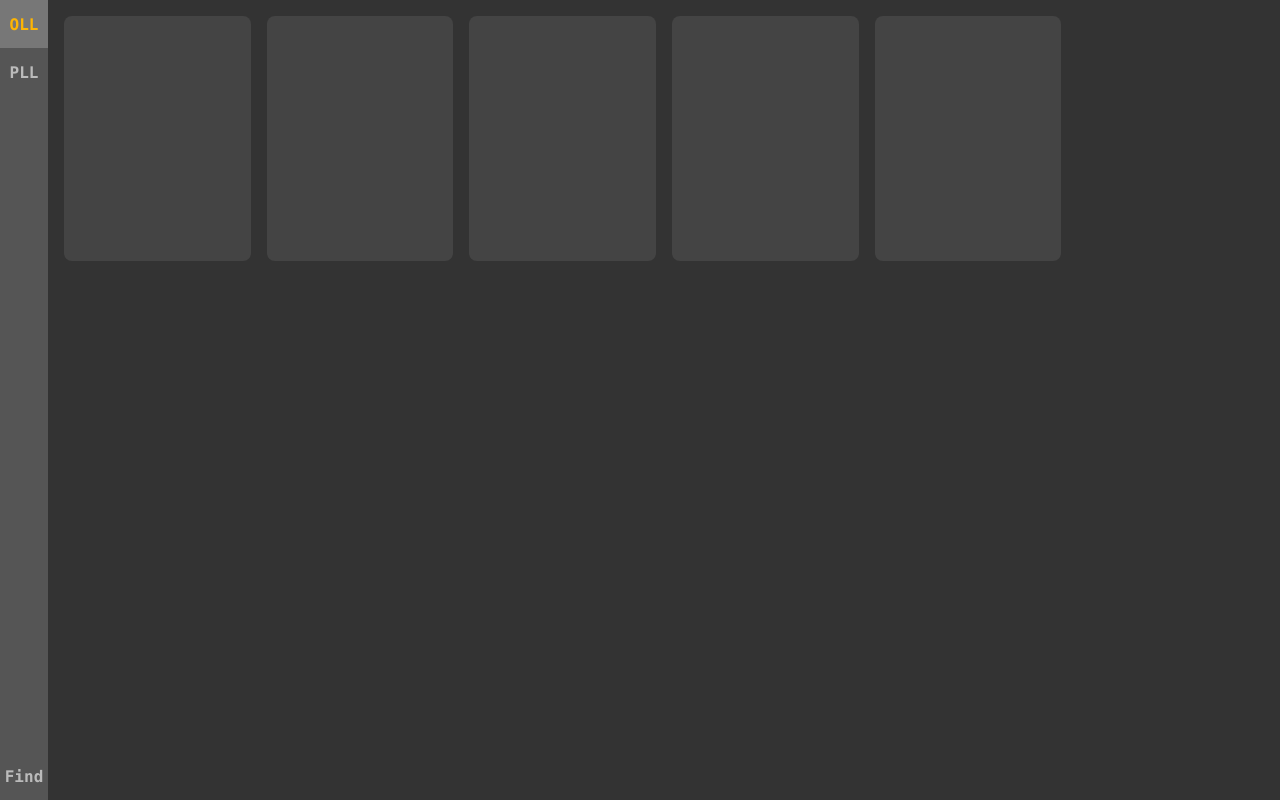
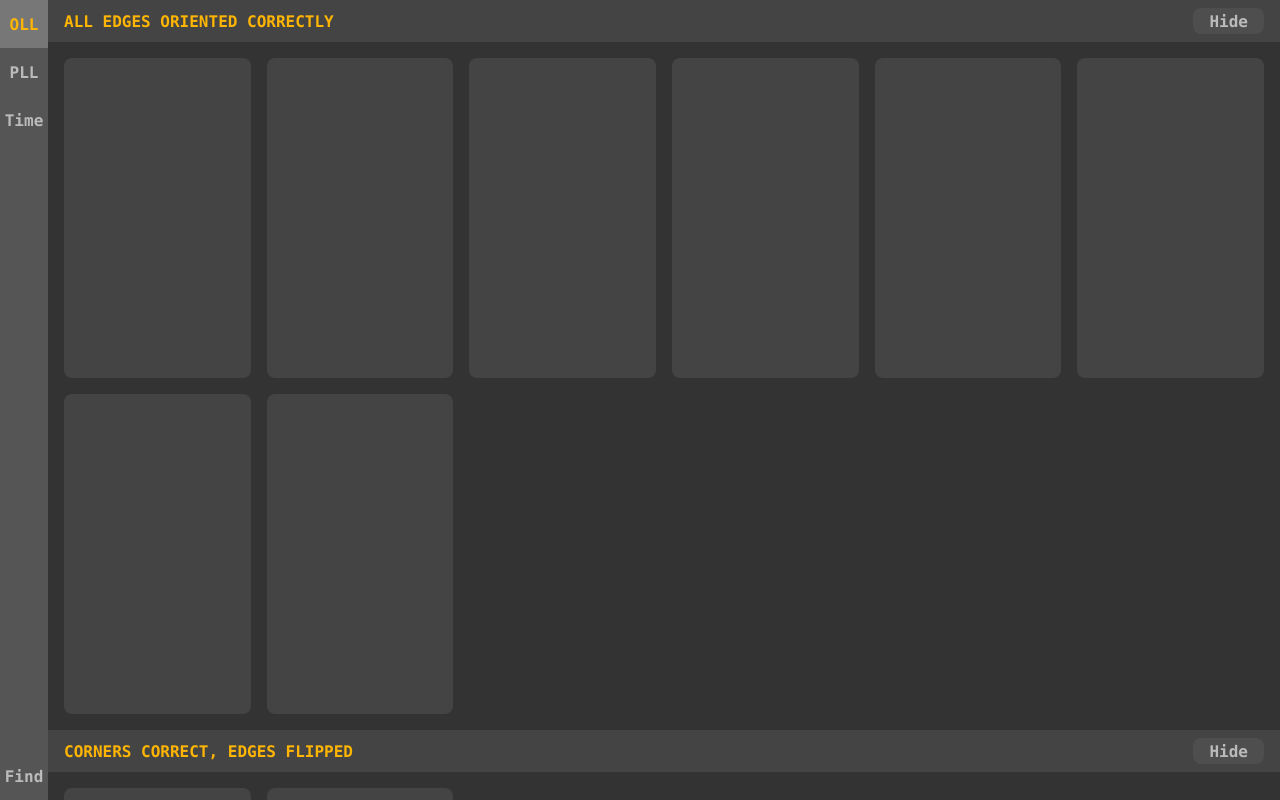
Before and after one commit to DonutLaser/kubik, a Svelte app: page / in a window 1280 px wide. Built offline with nearby package versions, Linux system fonts and the light colour scheme.

Commit message:
Implementing oll patterns (wip)

```diff
--- a/src/Main.svelte
+++ b/src/Main.svelte
@@ -36,6 +36,10 @@
 <div class="main">
     {#if tab === "oll"}
         <Oll />
+    {:else if tab === "pll"}
+        Pll tab
+    {:else if tab === "time"}
+        Time tab
     {/if}
 
     {#if searchType === "oll"}
--- a/src/OLL.svelte
+++ b/src/OLL.svelte
@@ -1,13 +1,14 @@
 <script lang="ts">
-    import OllShape from "./OLLShape.svelte";
+    import OllSection from "./OLLSection.svelte";
+    import patterns from "./data/patterns";
+
+    console.log(patterns);
 </script>
 
 <div class="oll">
-    <OllShape />
-    <OllShape />
-    <OllShape />
-    <OllShape />
-    <OllShape />
+    {#each patterns as section}
+        <OllSection title={section.title} patterns={section.patterns} />
+    {/each}
 </div>
 
 <style>
@@ -15,13 +16,6 @@
         width: 100%;
         height: 100%;
 
-        display: grid;
-        grid-template-columns: repeat(6, 1fr);
-        grid-template-rows: repeat(3, 1fr);
-
-        column-gap: 1rem;
-        row-gap: 1rem;
-
-        padding: 1rem;
+        overflow-y: auto;
     }
 </style>
--- /dev/null
+++ b/src/OLLSection.svelte
@@ -0,0 +1,122 @@
+<script lang="ts">
+    import OllShape from "./OLLShape.svelte";
+    import type { Pattern } from "./scripts/types";
+
+    export let title = "Title";
+    export let patterns: Pattern[] = [];
+
+    let showing = true;
+
+    function onHideClick() {
+        showing = !showing;
+    }
+</script>
+
+<div class="oll-section">
+    <div class="oll-section-header" class:with-border={!showing}>
+        <div class="left">{title}</div>
+        <div class="right">
+            <button on:click={onHideClick}>{showing ? "Hide" : "Show"}</button>
+        </div>
+    </div>
+    {#if showing}
+        <div class="oll-section-body">
+            {#each patterns as pattern}
+                <OllShape />
+            {/each}
+        </div>
+    {/if}
+</div>
+
+<style>
+    .oll-section {
+        display: flex;
+        flex-direction: column;
+
+        width: 100%;
+    }
+
+    .oll-section-header {
+        display: flex;
+        align-items: center;
+        justify-content: flex-start;
+
+        width: 100%;
+        height: 42px;
+
+        padding-left: 1rem;
+        padding-right: 1rem;
+        padding-top: 0.5rem;
+        padding-bottom: 0.5rem;
+
+        background-color: #444;
+        color: #feb503;
+
+        font-family: Consolas;
+        font-size: 1rem;
+        font-weight: 600;
+    }
+
+    .oll-section-header.with-border {
+        border-bottom: 1px solid #333;
+    }
+
+    .oll-section-header .left,
+    .oll-section-header .right {
+        display: flex;
+        flex: 1;
+        align-items: center;
+
+        height: 100%;
+    }
+
+    button {
+        height: 100%;
+
+        padding-left: 1rem;
+        padding-right: 1rem;
+
+        background-color: rgba(255, 255, 255, 0.05);
+        color: #bbb;
+
+        border-radius: 0.5rem;
+        border: none;
+
+        font-family: Consolas;
+        font-size: 1rem;
+        font-weight: 600;
+    }
+
+    button:hover {
+        background-color: rgba(255, 255, 255, 0.1);
+        cursor: pointer;
+    }
+
+    button:active {
+        background-color: rgba(255, 255, 255, 0.2);
+    }
+
+    .oll-sect .oll-section-header .left {
+        justify-content: flex-start;
+    }
+
+    .oll-section-header .right {
+        justify-content: flex-end;
+    }
+
+    .oll-section-body {
+        flex: 1;
+
+        display: grid;
+        grid-template-columns: repeat(6, 1fr);
+        grid-template-rows: auto;
+
+        width: 100%;
+        min-height: 320px;
+
+        column-gap: 1rem;
+        row-gap: 1rem;
+
+        padding: 1rem;
+    }
+</style>
--- a/src/OLLShape.svelte
+++ b/src/OLLShape.svelte
@@ -8,8 +8,16 @@
         width: 100%;
         height: 100%;
 
+        min-height: 320px;
+
         background-color: #444;
 
         border-radius: 0.5rem;
     }
+
+    .oll-shape:hover {
+        box-shadow: 0px 0px 20px 0px rgba(0, 0, 0, 0.25);
+        transform: scale(1.02);
+        cursor: pointer;
+    }
 </style>
--- a/src/Toolbar.svelte
+++ b/src/Toolbar.svelte
@@ -51,6 +51,12 @@
             on:click={() => {
                 onTabClick("pll");
             }}>PLL</button
+        >
+        <button
+            class:active={activeTab === "time"}
+            on:click={() => {
+                onTabClick("time");
+            }}>Time</button
         >
     </div>
     <div class="bottom">
--- /dev/null
+++ b/src/data/patterns.ts
@@ -0,0 +1,130 @@
+export default [
+    {
+        title: "ALL EDGES ORIENTED CORRECTLY",
+        patterns: [
+            { pattern: null, solution: '' },
+            { pattern: null, solution: '' },
+            { pattern: null, solution: '' },
+            { pattern: null, solution: '' },
+            { pattern: null, solution: '' },
+            { pattern: null, solution: '' },
+            { pattern: null, solution: '' },
+            { pattern: null, solution: '' },
+        ]
+    },
+    {
+        title: "CORNERS CORRECT, EDGES FLIPPED",
+        patterns: [
+            { pattern: null, solution: '' },
+            { pattern: null, solution: '' },
+        ]
+    },
+    {
+        title: "P-SHAPES",
+        patterns: [
+            { pattern: null, solution: '' },
+            { pattern: null, solution: '' },
+            { pattern: null, solution: '' },
+            { pattern: null, solution: '' },
+        ]
+    },
+    {
+        title: "W-SHAPES",
+        patterns: [
+            { pattern: null, solution: '' },
+            { pattern: null, solution: '' },
+        ]
+    },
+    {
+        title: "SQUARES",
+        patterns: [
+            { pattern: null, solution: '' },
+            { pattern: null, solution: '' },
+        ]
+    },
+    {
+        title: "L-SHAPES",
+        patterns: [
+            { pattern: null, solution: '' },
+            { pattern: null, solution: '' },
+            { pattern: null, solution: '' },
+            { pattern: null, solution: '' },
+            { pattern: null, solution: '' },
+            { pattern: null, solution: '' },
+        ]
+    },
+    {
+        title: "FISH SHAPES",
+        patterns: [
+            { pattern: null, solution: '' },
+            { pattern: null, solution: '' },
+            { pattern: null, solution: '' },
+            { pattern: null, solution: '' },
+        ]
+    },
+    {
+        title: "AWKWARD SHAPES",
+        patterns: [
+            { pattern: null, solution: '' },
+            { pattern: null, solution: '' },
+            { pattern: null, solution: '' },
+            { pattern: null, solution: '' },
+        ]
+    },
+    {
+        title: "LIGHTNING BOLTS",
+        patterns: [
+            { pattern: null, solution: '' },
+            { pattern: null, solution: '' },
+            { pattern: null, solution: '' },
+            { pattern: null, solution: '' },
+            { pattern: null, solution: '' },
+            { pattern: null, solution: '' },
+        ]
+    },
+    {
+        title: "T-SHAPES",
+        patterns: [
+            { pattern: null, solution: '' },
+            { pattern: null, solution: '' },
+        ]
+    },
+    {
+        title: "C-SHAPES",
+        patterns: [
+            { pattern: null, solution: '' },
+            { pattern: null, solution: '' },
+        ]
+    },
+    {
+        title: "I-SHAPES",
+        patterns: [
+            { pattern: null, solution: '' },
+            { pattern: null, solution: '' },
+            { pattern: null, solution: '' },
+            { pattern: null, solution: '' },
+        ]
+    },
+    {
+        title: "KNIGHT MOVE SHAPES",
+        patterns: [
+            { pattern: null, solution: '' },
+            { pattern: null, solution: '' },
+            { pattern: null, solution: '' },
+            { pattern: null, solution: '' },
+        ]
+    },
+    {
+        title: "NO EDGES FLIPPED CORRECTLY",
+        patterns: [
+            { pattern: null, solution: '' },
+            { pattern: null, solution: '' },
+            { pattern: null, solution: '' },
+            { pattern: null, solution: '' },
+            { pattern: null, solution: '' },
+            { pattern: null, solution: '' },
+            { pattern: null, solution: '' },
+            { pattern: null, solution: '' },
+        ]
+    }
+]
--- /dev/null
+++ b/src/scripts/types.ts
@@ -0,0 +1,4 @@
+export interface Pattern {
+    pattern: any;
+    solution: string;
+}
```
Also changed, not shown: tsconfig.json (+8 -3 lines).
